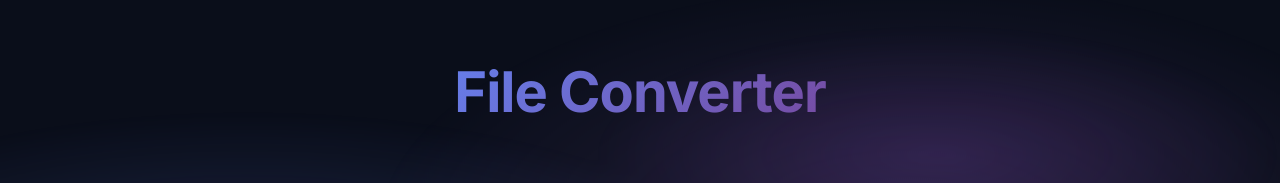
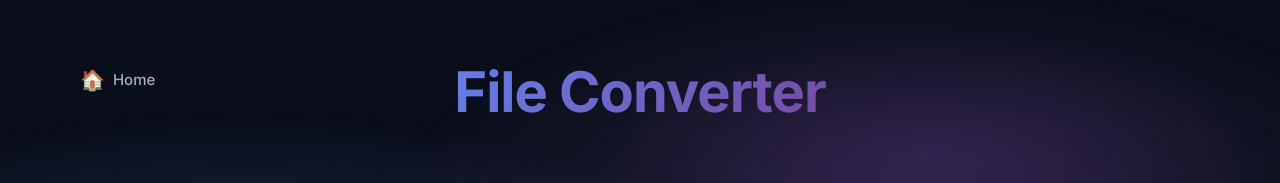
Before and after one commit to RensMurmans/Personal-tools, a plain HTML site: page frontend/index.html in a window 1280 px wide. Shown: the top 183 px of the page. Drawn offline with Linux system fonts and the light colour scheme.

Commit message:
Add Home navigation link to File Converter

```diff
--- a/frontend/index.html
+++ b/frontend/index.html
@@ -17,6 +17,12 @@
     <div class="container">
         <!-- Header -->
         <header class="header">
+            <nav class="header-nav">
+                <a href="../../index.html" class="home-link">
+                    <span class="home-icon">🏠</span>
+                    Home
+                </a>
+            </nav>
             <div class="header-content">
                 <h1 class="title">
                     <span class="gradient-text">File Converter</span>
--- a/frontend/styles.css
+++ b/frontend/styles.css
@@ -127,9 +127,38 @@ body::after {
    ============================================ */
 
 .header {
+    position: relative;
     text-align: center;
     margin-bottom: var(--spacing-xl);
     animation: fadeInDown 0.6s ease;
+}
+
+.header-nav {
+    position: absolute;
+    top: 0;
+    left: 0;
+}
+
+.home-link {
+    display: inline-flex;
+    align-items: center;
+    gap: var(--spacing-xs);
+    color: var(--text-secondary);
+    text-decoration: none;
+    font-size: 0.9375rem;
+    font-weight: 500;
+    padding: var(--spacing-sm);
+    border-radius: var(--radius-md);
+    transition: all var(--transition-base);
+}
+
+.home-link:hover {
+    color: var(--text-primary);
+    background: rgba(255, 255, 255, 0.05);
+}
+
+.home-icon {
+    font-size: 1.25rem;
 }
 
 @keyframes fadeInDown {
```
